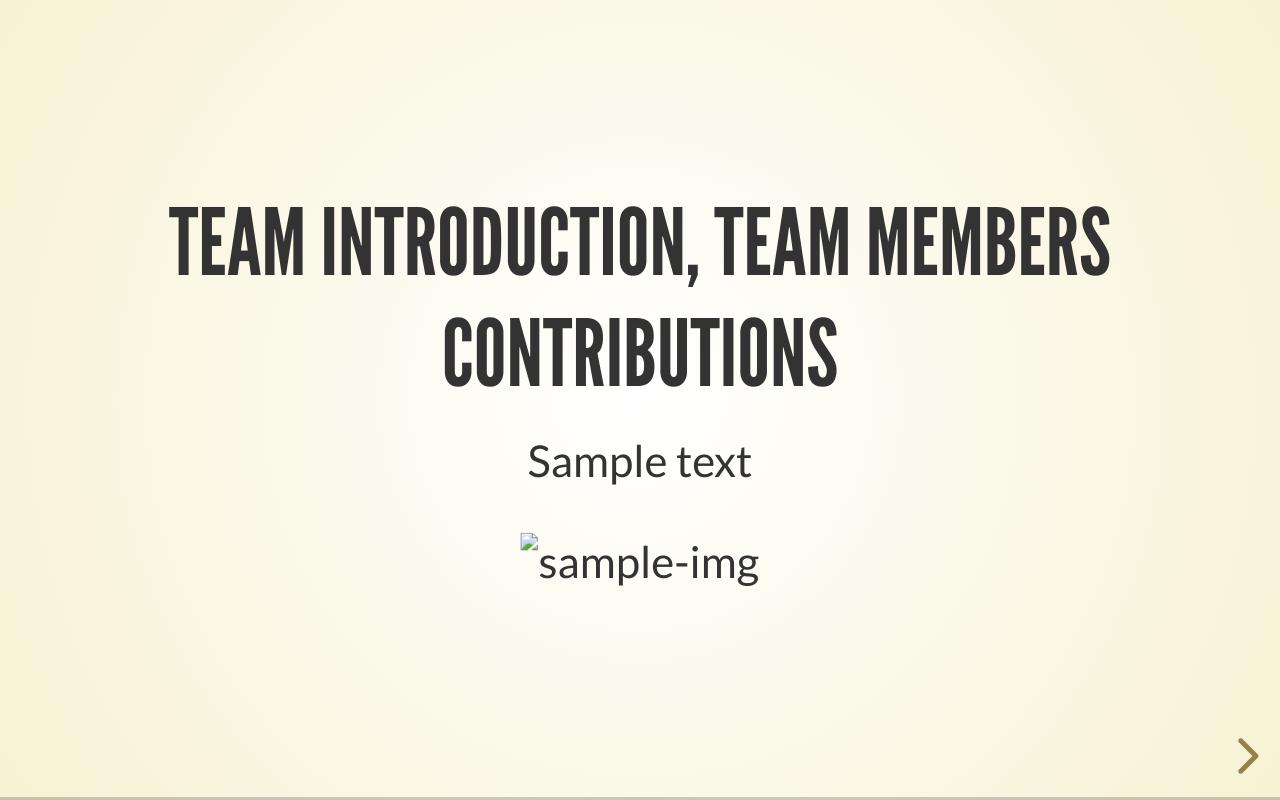
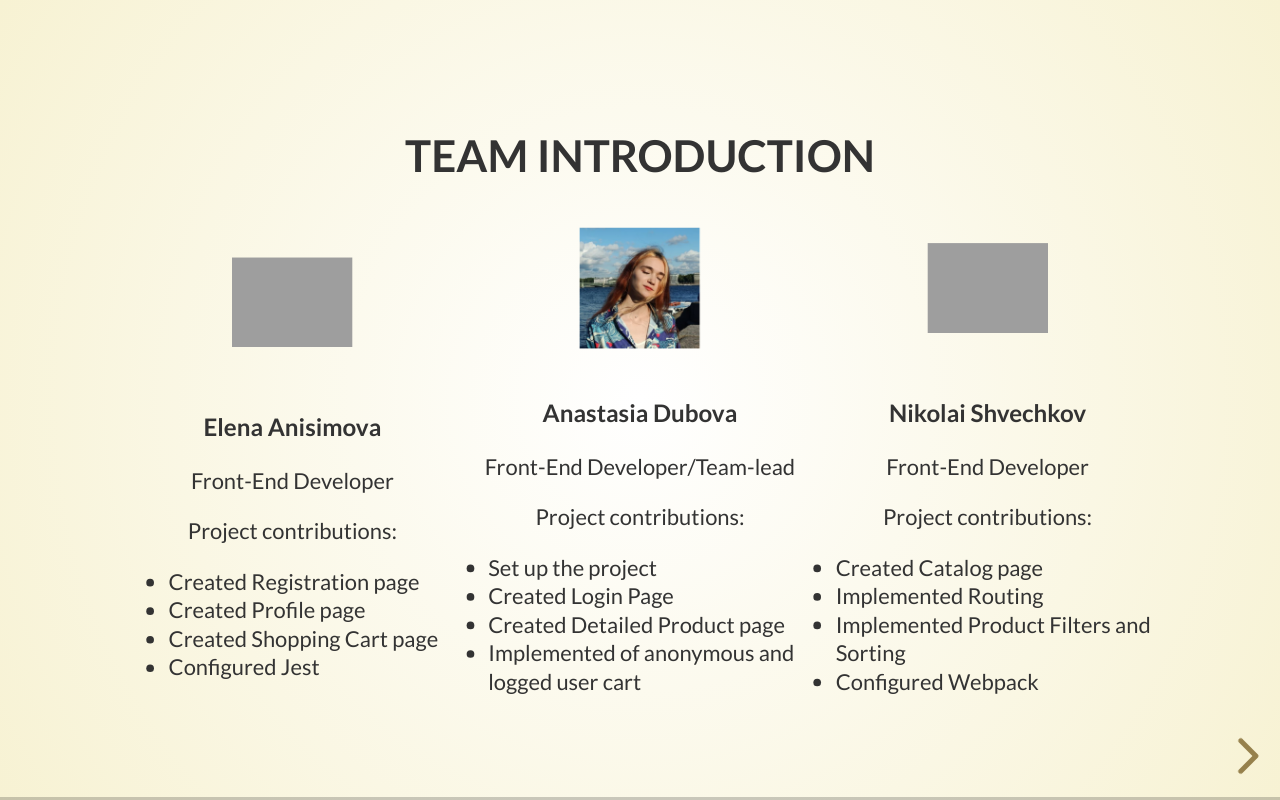
Before and after one commit to NastiaCandor/eCommerce-presentation, a website: page index.html in a window 1280 px wide. Drawn offline with Linux system fonts and the light colour scheme; grey boxes are pictures that could not be loaded.

Commit message:
feat: add 3 slides

```diff
--- a/index.html
+++ b/index.html
@@ -1,5 +1,6 @@
 <!doctype html>
 <html lang="en">
+
 <head>
   <meta charset="utf-8">
   <meta name="viewport" content="width=device-width, initial-scale=1.0, maximum-scale=1.0, user-scalable=no">
@@ -13,102 +14,134 @@
   <!-- Theme used for syntax highlighted code -->
   <link rel="stylesheet" href="plugin/highlight/monokai.css">
 </head>
+
 <body>
   <div class="reveal">
     <div class="slides">
       <section>
-          <h2>Team introduction, team members contributions</h2>
-        <p>
-          Sample text
-        </p>
-        <img width="550" height="450" src=""
-        alt="sample-img">
+        <p class="heading">TEAM INTRODUCTION</p>
+        <div class="r-hstack">
+          <div class="dev-info">
+            <img class="photo" src="assets/dev0.png" alt="dev0">
+            <p class="name">Elena Anisimova</p>
+            <p>Front-End Developer</p>
+            <p>Project contributions:</p>
+            <ul>
+              <li>Created Registration page</li>
+              <li>Created Profile page</li>
+              <li>Created Shopping Cart page</li>
+              <li>Configured Jest</li>
+            </ul>
+          </div>
+          <div class="dev-info">
+            <img class="photo" src="assets/dev1.png" alt="dev1">
+            <p class="name">Anastasia Dubova</p>
+            <p>Front-End Developer/Team-lead</p>
+            <p>Project contributions:</p>
+            <ul>
+              <li>Set up the project</li>
+              <li>Created Login Page</li>
+              <li>Created Detailed Product page</li>
+              <li>Implemented of anonymous and logged user cart
+              </li>
+            </ul>
+          </div>
+          <div class="dev-info">
+            <img class="photo" src="assets/dev2.png" alt="dev2">
+            <p class="name">Nikolai Shvechkov</p>
+            <p>Front-End Developer</p>
+            <p>Project contributions:</p>
+            <ul>
+              <li>Created Catalog page</li>
+              <li>Implemented Routing</li>
+              <li>Implemented Product Filters and Sorting</li>
+              <li>Configured Webpack</li>
+            </ul>
+          </div>
+        </div>
       </section>
       <section>
-          <h2>Project overview</h2>
-          <p>
-            Sample text
-          </p>
+        <P class="heading">Project overview</P>
+        <a href="https://vinyl-vibe-store.netlify.app/main">
+          Vinyl Vibe store: Vinyl Records E-Commerce Shop
+        </a>
+        <img src="assets/shop-screen.png" alt="shop-screen">
       </section>
       <section>
-          <h2>Technology stack overview</h2>
-          <p>
-            Sample text
-          </p>
-          <img width="550" height="450" src=""
-          alt="sample-img">
+        <p class="heading">Technology stack overview</p>
+        <ul>
+          <li>Typescript</li>
+          <li>SCSS</li>
+          <li>Webpack</li>
+          <li>Jest</li>
+          <li>Husky</li>
+          <li>ESLint with Prettier & Airbnb TypeScript</li>
+          <li>NPM: Splide, Flatpickr calendar, Noty, Postcode Validator, Wnumb</li>
+          <li>Images AI for creating pictures</li>
+        </ul>
       </section>
       <section>
         <h2>Project ReadMe file</h2>
         <p>
           Sample text
         </p>
-          <img width="550" height="450" src=""
-          alt="sample-img">
+        <img width="550" height="450" src="" alt="sample-img">
       </section>
       <section>
         <h2>Project ReadMe file</h2>
         <p>
           Sample text
         </p>
-          <img width="550" height="450" src=""
-          alt="sample-img">
+        <img width="550" height="450" src="" alt="sample-img">
       </section>
       <section>
         <h2>Project ReadMe file</h2>
         <p>
           Sample text
         </p>
-          <img width="550" height="450" src=""
-          alt="sample-img">
+        <img width="550" height="450" src="" alt="sample-img">
       </section>
       <section>
         <h2>Task distribution. Notion</h2>
         <p>
           Sample text
         </p>
-          <img width="550" height="450" src=""
-          alt="sample-img">
+        <img width="550" height="450" src="" alt="sample-img">
       </section>
       <section>
         <h2>Team communication</h2>
         <p>
           Sample text
         </p>
-          <img width="550" height="450" src=""
-          alt="sample-img">
+        <img width="550" height="450" src="" alt="sample-img">
       </section>
       <section>
         <h2>Team meetings</h2>
         <p>
           Sample text
         </p>
-          <img width="550" height="450" src=""
-          alt="sample-img">
+        <img width="550" height="450" src="" alt="sample-img">
       </section>
       <section>
         <h2>PR example. Code review</h2>
         <p>
           Sample text
         </p>
-          <img width="550" height="450" src=""
-          alt="sample-img">
+        <img width="550" height="450" src="" alt="sample-img">
       </section>
       <section>
         <h2>Github Analytics</h2>
         <p>
           Sample text
         </p>
-          <img width="550" height="450" src=""
-          alt="sample-img">
+        <img width="550" height="450" src="" alt="sample-img">
       </section>
       <section>
         <h2>Additional features we implemented</h2>
         <p>
           Sample text
         </p>
-          <img width="550" height="450" src=""
-          alt="sample-img">
+        <img width="550" height="450" src="" alt="sample-img">
       </section>
     </div>
   </div>
@@ -125,8 +158,9 @@
       hash: true,
 
       // Learn about plugins: https://revealjs.com/plugins/
-				plugins: [ RevealMarkdown, RevealHighlight, RevealNotes ]
+      plugins: [RevealMarkdown, RevealHighlight, RevealNotes]
     });
   </script>
 </body>
+
 </html>
```
Also changed, not shown: assets/dev1.png (added), assets/shop-screen.png (added), dist/theme/beige.css, 2 other files. Lines whose indentation alone changed are shown as unchanged.
